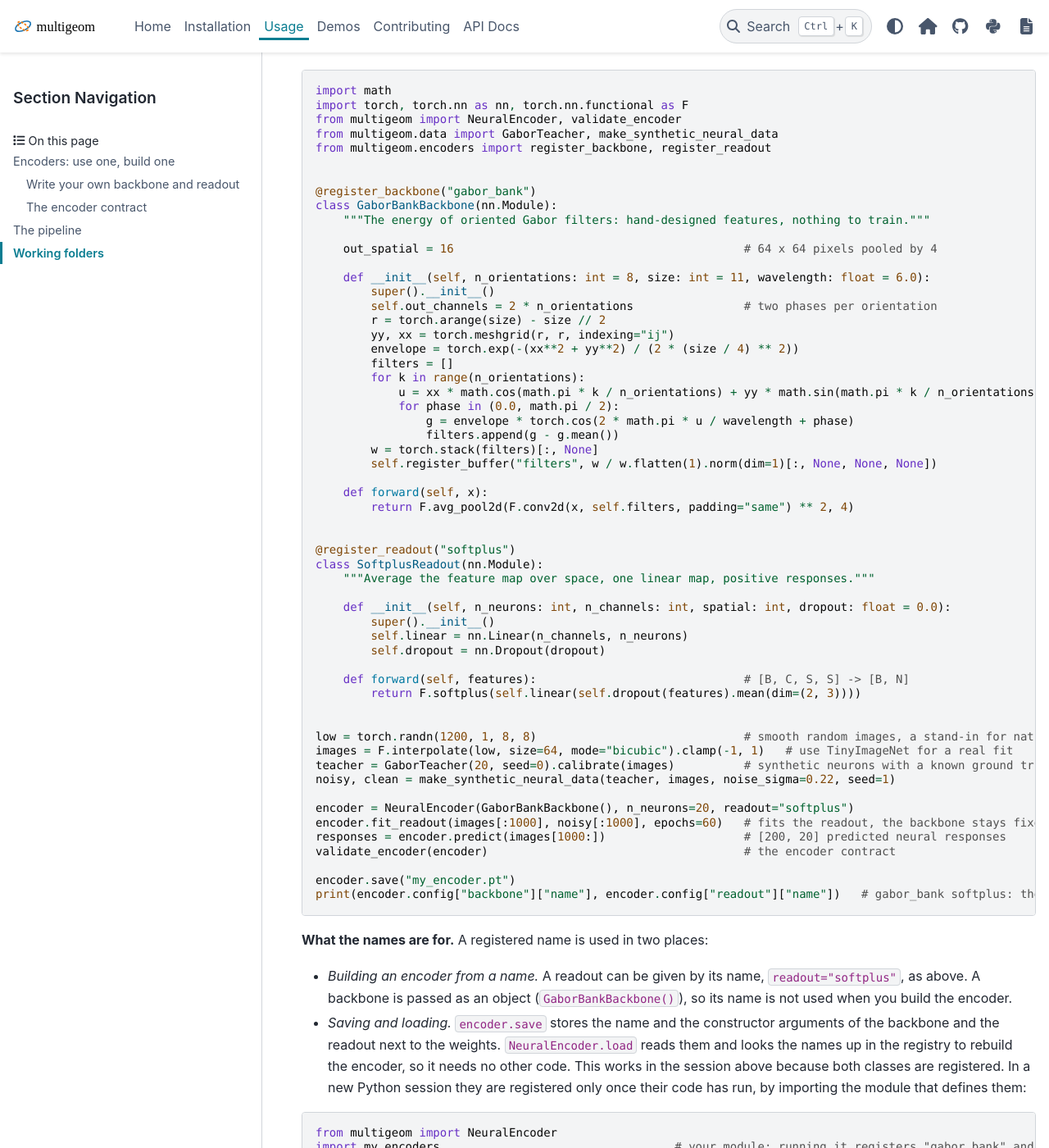
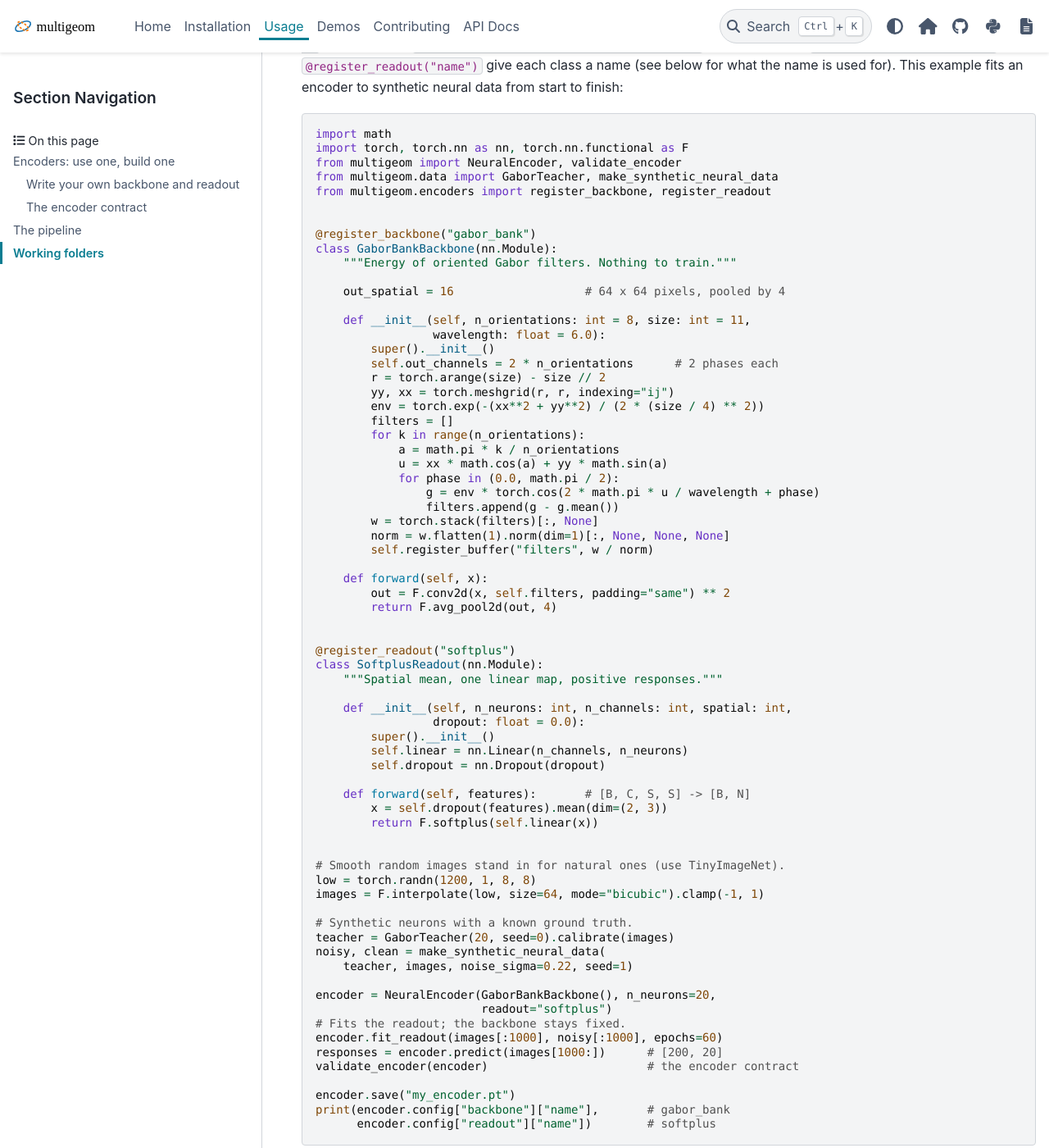
Before and after one commit to multigeom/multigeom, a Sphinx documentation site: the page built from docs/source/usage.rst, in a window 1280 px wide and 1400 px high, scrolled down 2170 px. Shown: the whole window at 82% size. Built offline with Sphinx 7.4.7 and the PyData theme 0.15.4, drawn with Linux system fonts in a browser that asks for light colours; pages that are not in the unit, such as notebooks, are missing from menus; some of the changed text lies outside the part shown.

Commit message:
docs: shorter code lines in usage and contributing
Co-Authored-By: Claude Sonnet 5.5 <noreply@anthropic.com>

```diff
--- a/docs/source/usage.rst
+++ b/docs/source/usage.rst
@@ -53,11 +53,12 @@ An encoder predicts neural responses from images. The package represents it as a
 
    from multigeom import load_encoder
 
-   encoder = load_encoder("inception", area="V1")   # an encoder of the paper, downloaded once
+   # An encoder of the paper, downloaded once.
+   encoder = load_encoder("inception", area="V1")
    print(encoder.summary())
 
-   images = ...                                     # [N, 1, 64, 64] tensor, values in [-1, 1]
-   responses = encoder.predict(images)              # [N, 50] predicted neural responses
+   images = ...                         # [N, 1, 64, 64], values in [-1, 1]
+   responses = encoder.predict(images)  # [N, 50] predicted responses
 
    # A checkpoint on disk works too:
    encoder = load_encoder("path/to/encoder.pt")
@@ -69,11 +70,13 @@ An encoder predicts neural responses from images. The package represents it as a
    from multigeom import NeuralEncoder
    from multigeom.encoders import SmallCNNBackbone
 
-   backbone = SmallCNNBackbone()                    # train it first, on any task (plain PyTorch)
+   # Train the backbone first, on any task (plain PyTorch).
+   backbone = SmallCNNBackbone()
    encoder = NeuralEncoder(backbone, n_neurons=50, readout="gaussian")
 
-   # Freezes the backbone, fits the readout, and keeps the best epoch.
-   report = encoder.fit_readout(images, responses)  # images [N, 1, 64, 64], responses [N, 50]
+   # Freezes the backbone, fits the readout, keeps the best epoch.
+   # images [N, 1, 64, 64], responses [N, 50]
+   report = encoder.fit_readout(images, responses)
 
    encoder.save("my_encoder.pt", area="V1")
    encoder = NeuralEncoder.load("my_encoder.pt")
@@ -111,54 +114,67 @@ start to finish:
 
    @register_backbone("gabor_bank")
    class GaborBankBackbone(nn.Module):
-       """The energy of oriented Gabor filters: hand-designed features, nothing to train."""
+       """Energy of oriented Gabor filters. Nothing to train."""
 
-       out_spatial = 16                                          # 64 x 64 pixels pooled by 4
+       out_spatial = 16                   # 64 x 64 pixels, pooled by 4
 
-       def __init__(self, n_orientations: int = 8, size: int = 11, wavelength: float = 6.0):
+       def __init__(self, n_orientations: int = 8, size: int = 11,
+                    wavelength: float = 6.0):
            super().__init__()
-           self.out_channels = 2 * n_orientations                # two phases per orientation
+           self.out_channels = 2 * n_orientations      # 2 phases each
            r = torch.arange(size) - size // 2
            yy, xx = torch.meshgrid(r, r, indexing="ij")
-           envelope = torch.exp(-(xx**2 + yy**2) / (2 * (size / 4) ** 2))
+           env = torch.exp(-(xx**2 + yy**2) / (2 * (size / 4) ** 2))
            filters = []
            for k in range(n_orientations):
-               u = xx * math.cos(math.pi * k / n_orientations) + yy * math.sin(math.pi * k / n_orientations)
+               a = math.pi * k / n_orientations
+               u = xx * math.cos(a) + yy * math.sin(a)
                for phase in (0.0, math.pi / 2):
-                   g = envelope * torch.cos(2 * math.pi * u / wavelength + phase)
+                   g = env * torch.cos(2 * math.pi * u / wavelength + phase)
                    filters.append(g - g.mean())
            w = torch.stack(filters)[:, None]
-           self.register_buffer("filters", w / w.flatten(1).norm(dim=1)[:, None, None, None])
+           norm = w.flatten(1).norm(dim=1)[:, None, None, None]
+           self.register_buffer("filters", w / norm)
 
        def forward(self, x):
-           return F.avg_pool2d(F.conv2d(x, self.filters, padding="same") ** 2, 4)
+           out = F.conv2d(x, self.filters, padding="same") ** 2
+           return F.avg_pool2d(out, 4)
 
 
    @register_readout("softplus")
    class SoftplusReadout(nn.Module):
-       """Average the feature map over space, one linear map, positive responses."""
+       """Spatial mean, one linear map, positive responses."""
 
-       def __init__(self, n_neurons: int, n_channels: int, spatial: int, dropout: float = 0.0):
+       def __init__(self, n_neurons: int, n_channels: int, spatial: int,
+                    dropout: float = 0.0):
            super().__init__()
            self.linear = nn.Linear(n_channels, n_neurons)
            self.dropout = nn.Dropout(dropout)
 
-       def forward(self, features):                              # [B, C, S, S] -> [B, N]
-           return F.softplus(self.linear(self.dropout(features).mean(dim=(2, 3))))
+       def forward(self, features):       # [B, C, S, S] -> [B, N]
+           x = self.dropout(features).mean(dim=(2, 3))
+           return F.softplus(self.linear(x))
 
 
-   low = torch.randn(1200, 1, 8, 8)                              # smooth random images, a stand-in for natural ones
-   images = F.interpolate(low, size=64, mode="bicubic").clamp(-1, 1)   # use TinyImageNet for a real fit
-   teacher = GaborTeacher(20, seed=0).calibrate(images)          # synthetic neurons with a known ground truth
-   noisy, clean = make_synthetic_neural_data(teacher, images, noise_sigma=0.22, seed=1)
+   # Smooth random images stand in for natural ones (use TinyImageNet).
+   low = torch.randn(1200, 1, 8, 8)
+   images = F.interpolate(low, size=64, mode="bicubic").clamp(-1, 1)
 
-   encoder = NeuralEncoder(GaborBankBackbone(), n_neurons=20, readout="softplus")
-   encoder.fit_readout(images[:1000], noisy[:1000], epochs=60)   # fits the readout, the backbone stays fixed
-   responses = encoder.predict(images[1000:])                    # [200, 20] predicted neural responses
-   validate_encoder(encoder)                                     # the encoder contract
+   # Synthetic neurons with a known ground truth.
+   teacher = GaborTeacher(20, seed=0).calibrate(images)
+   noisy, clean = make_synthetic_neural_data(
+       teacher, images, noise_sigma=0.22, seed=1)
+
+   encoder = NeuralEncoder(GaborBankBackbone(), n_neurons=20,
+                           readout="softplus")
+   # Fits the readout; the backbone stays fixed.
+   encoder.fit_readout(images[:1000], noisy[:1000], epochs=60)
+   responses = encoder.predict(images[1000:])      # [200, 20]
+   validate_encoder(encoder)                       # the encoder contract
 
    encoder.save("my_encoder.pt")
-   print(encoder.config["backbone"]["name"], encoder.config["readout"]["name"])   # gabor_bank softplus: the names, as saved
+   print(encoder.config["backbone"]["name"],       # gabor_bank
+         encoder.config["readout"]["name"])        # softplus
 
 **What the names are for.** A registered name is used in two places:
 
@@ -172,8 +188,9 @@ start to finish:
 .. code-block:: python
 
    from multigeom import NeuralEncoder
-   import my_encoders                                  # your module: running it registers "gabor_bank" and "softplus"
-   encoder = NeuralEncoder.load("my_encoder.pt")       # without the import: "the backbone 'gabor_bank' is not registered"
+   import my_encoders       # registers "gabor_bank" and "softplus"
+   # Without the import: "the backbone 'gabor_bank' is not registered"
+   encoder = NeuralEncoder.load("my_encoder.pt")
 
 The registries are ``multigeom.encoders.BACKBONES`` and ``READOUTS`` (dictionaries from name to class). A class that is part of
 ``multigeom`` itself is registered as soon as ``multigeom.encoders`` is imported, which is why the encoders of the package need no
```
Also changed, not shown: other parts of docs/source/usage.rst (+4 -2 lines), docs/source/contributing.rst (+13 -8 lines).
